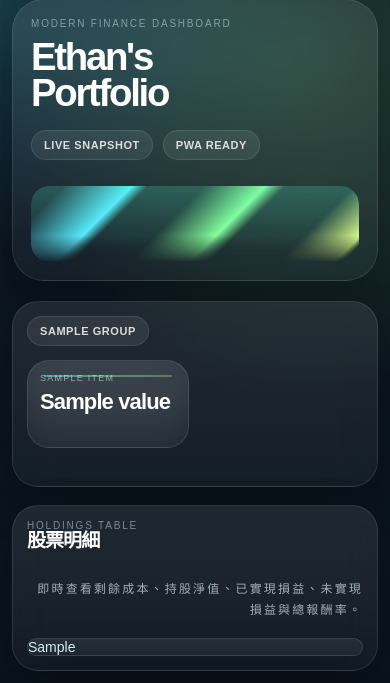
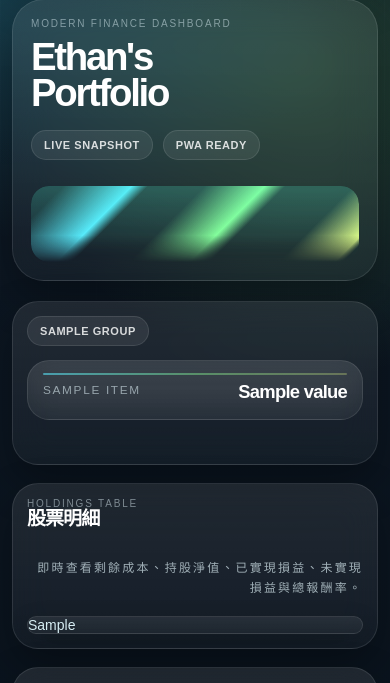
Before and after one commit to ethannioh/stock_treasury_value_tracker, a Python web app: template templates/report.html.j2 in a window 390 px wide. Shown: the part 193-876 px from the top of the page. Run offline with Jinja, Linux system fonts and the light colour scheme; the template is opened without the code that fills it: most values are stand-ins (such as "Sample title", 1, 10 or a date in 2020).

Commit message:
mobile polish

```diff
--- a/templates/report.html.j2
+++ b/templates/report.html.j2
@@ -977,6 +977,17 @@
     .js-plotly-plot .rangeselector:hover rect {
       fill: rgba(24, 43, 61, 0.98) !important;
     }
+    .js-plotly-plot .updatemenu-button.active rect,
+    .js-plotly-plot .rangeselector .button.active rect,
+    .js-plotly-plot g.updatemenu-button.active rect {
+      fill: rgba(22, 47, 67, 0.98) !important;
+      stroke: rgba(88, 234, 255, 0.42) !important;
+    }
+    .js-plotly-plot .updatemenu-button.active text,
+    .js-plotly-plot .rangeselector .button.active text,
+    .js-plotly-plot g.updatemenu-button.active text {
+      fill: #ffffff !important;
+    }
     .table-shell,
     .chart-scroll .js-plotly-plot {
       background: linear-gradient(180deg, rgba(255, 255, 255, 0.08), rgba(255, 255, 255, 0.04));
@@ -1037,17 +1048,51 @@
         height: 76px;
       }
       .cards {
-        grid-template-columns: 1fr 1fr;
+        grid-template-columns: 1fr;
         grid-template-areas:
-          "feature feature"
-          "cost pnl"
-          "return return";
+          "feature"
+          "cost"
+          "pnl"
+          "return";
+        gap: 10px;
       }
       .card.feature {
-        min-height: 176px;
+        min-height: auto;
       }
       .card.feature::after {
-        height: 54px;
+        display: none;
+      }
+      .card {
+        min-height: auto;
+        display: flex;
+        align-items: center;
+        justify-content: space-between;
+        gap: 14px;
+        padding: 18px 15px 14px;
+      }
+      .card.feature,
+      .card.cost,
+      .card.pnl,
+      .card.return {
+        grid-area: auto;
+      }
+      .card::before {
+        top: 12px;
+        left: 15px;
+        right: 15px;
+      }
+      .card .label {
+        margin-top: 4px;
+        font-size: 0.74rem;
+        line-height: 1.2;
+        white-space: nowrap;
+      }
+      .card .value,
+      .card.feature .value {
+        font-size: 1.15rem;
+        line-height: 1;
+        text-align: right;
+        white-space: nowrap;
       }
     }
   </style>
```
Also changed, not shown: app.py (+49 -7 lines), src/performance.py (+9 -8 lines).
